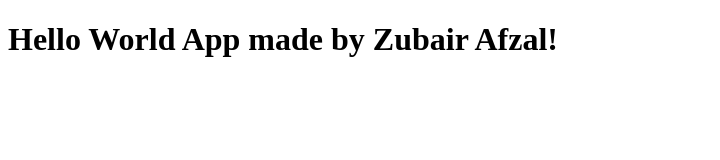
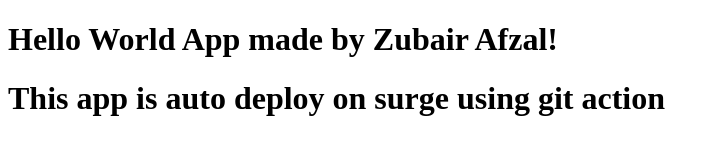
Before and after one commit to zubairafzal100/Bootcamp-2020, a plain HTML site: page index.html in a window 1280 px wide. Shown: the whole page, without its empty margins (0-720 px from the left). Drawn offline with Linux system fonts and the light colour scheme.

Commit message:
Updated index.html

```diff
--- a/index.html
+++ b/index.html
@@ -7,5 +7,6 @@
 </head>
 <body>
     <h1>Hello World App made by Zubair Afzal!</h1>
+    <h1>This app is auto deploy on surge using git action</h1>
 </body>
 </html>
```
